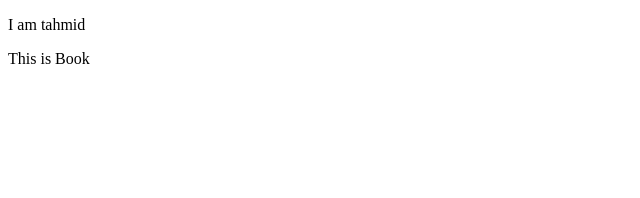
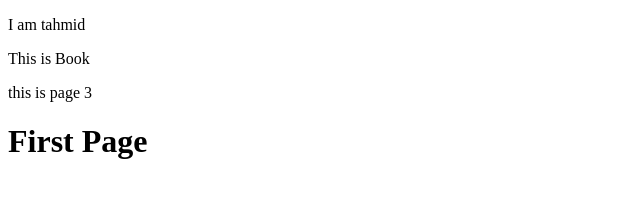
Before and after one commit to mma-tahmid/my-first-repo, a plain HTML site: page index.html in a window 1280 px wide. Shown: the whole page, without its empty margins (0-640 px from the left). Drawn offline with Linux system fonts and the light colour scheme.

Commit message:
added page

```diff
--- a/index.html
+++ b/index.html
@@ -9,5 +9,8 @@
 <body>
     <p> I am tahmid </p>
     <p> This is Book</p>
+    <P>  this is page 3</P>
+    <h1> First Page</h1>
+
 </body>
 </html>
```
